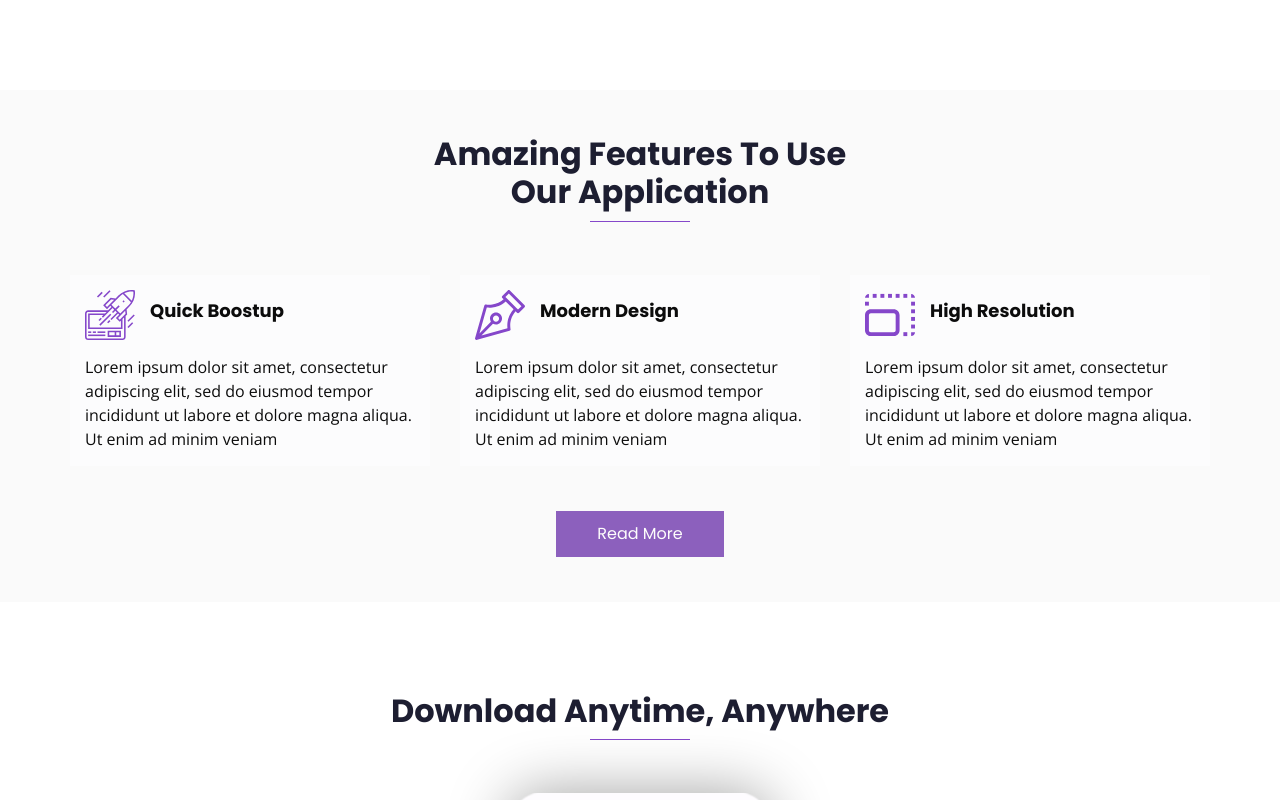
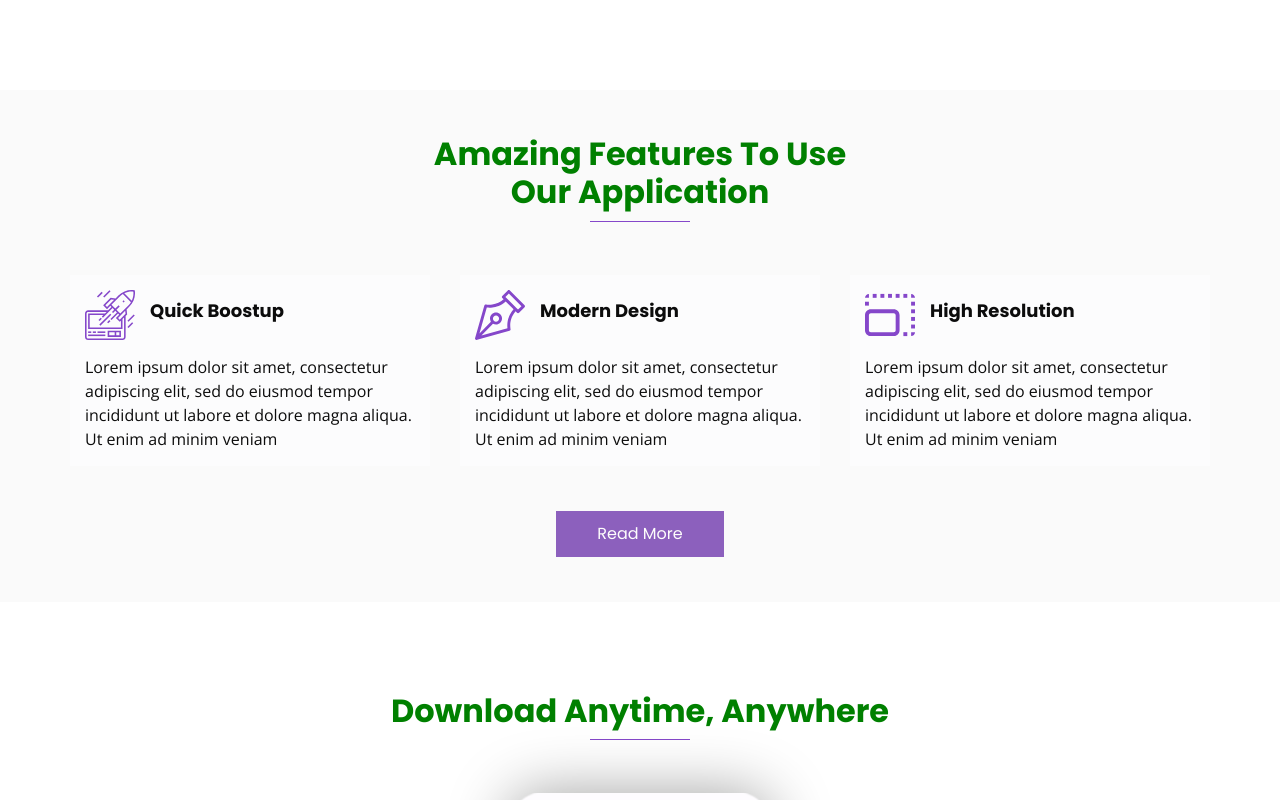
Before and after one commit to clysiak/courseGIT, a plain HTML site: page index.html in a window 1280 px wide. Shown: the part 800-1600 px from the top of the page. Drawn offline with nearby package versions, Linux system fonts and the light colour scheme.

Commit message:
Change color of h2.

```diff
--- a/css/style.css
+++ b/css/style.css
@@ -34,7 +34,7 @@ body {
 
 .heading_container h2 {
   font-weight: bold;
-  color: #1d1e31;
+  color: green;
   text-align: center;
   position: relative;
   padding-bottom: 10px;
```
